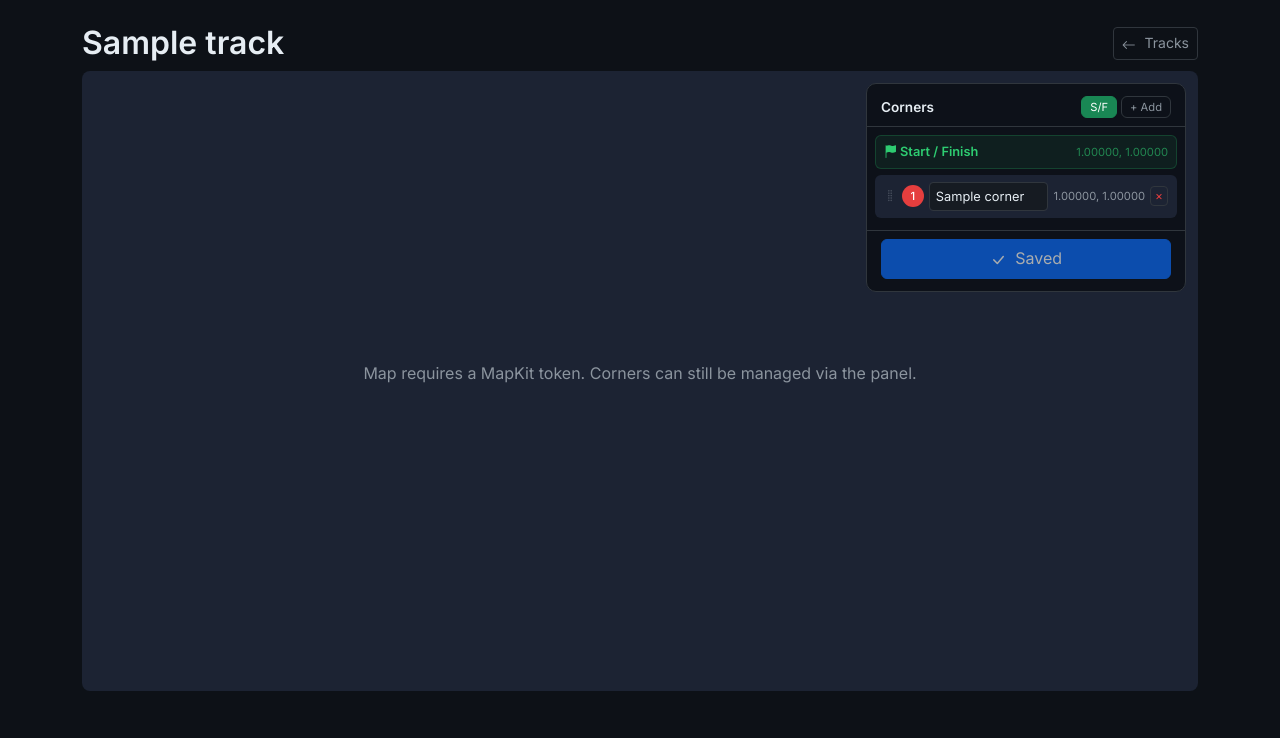
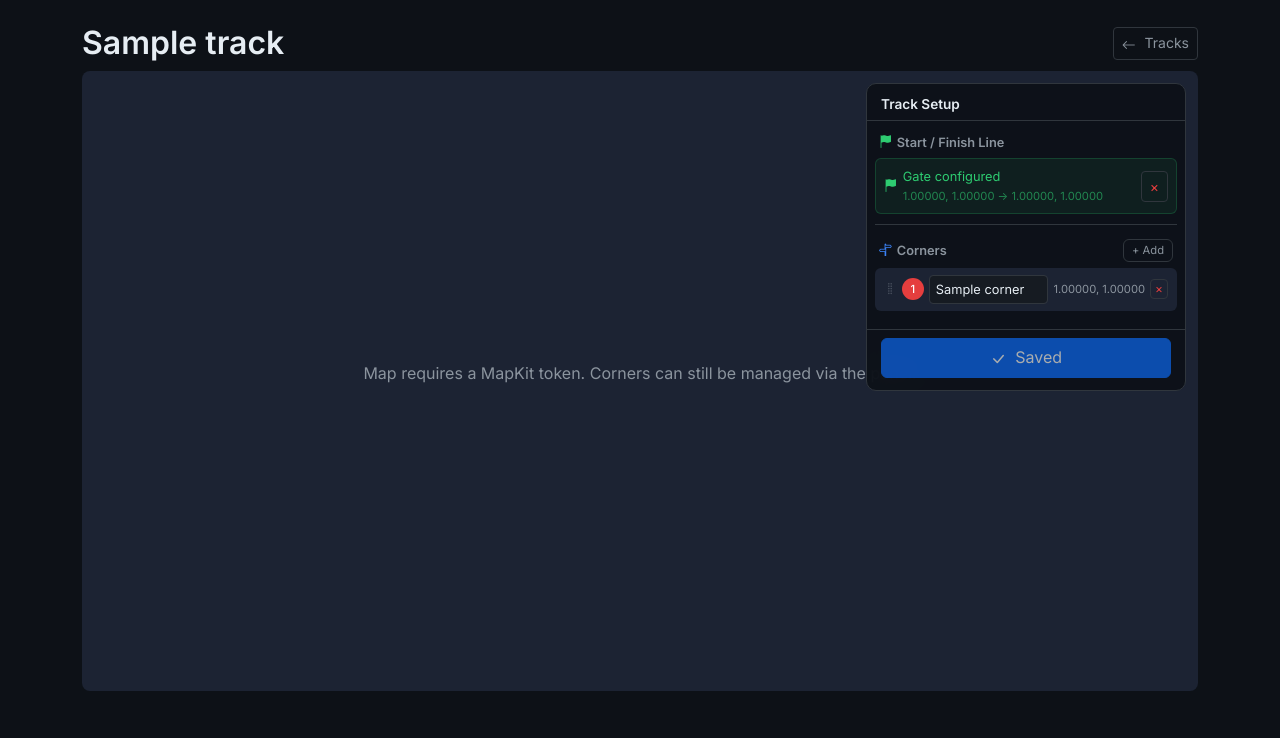
Before and after one commit to apahim/boxbox, a Flask app: page /tracks/sample/edit in a window 1280 px wide. Shown: the part 62-800 px from the top of the page. Run offline with Flask 3, Linux system fonts and the light colour scheme; a user stored in the database is signed in; tables that the repository leaves empty hold one stand-in row (values such as "Sample post"); parts of the project's set-up code (start-up, migrations or seed data) failed here and were passed over; some libraries are stand-ins or nearby versions.

Commit message:
Redesign track editor: separate S/F and corners into distinct sections
Split the track edit panel into two clear sections — Start/Finish Line
and Corners — with proper visual hierarchy, a generic "Save" button
that works for both, and guidance for new tracks. Also fix the S/F gate
data being lost on save due to empty hidden field initialization.

Co-Authored-By: Claude Opus 4.6 <noreply@anthropic.com>

```diff
--- a/app/templates/tracks/edit.html
+++ b/app/templates/tracks/edit.html
@@ -28,12 +28,23 @@
     .corner-panel-body { overflow-y: auto; padding: 8px; flex: 1; min-height: 0; }
     .corner-panel-footer { padding: 8px 14px 12px; border-top: 1px solid var(--bb-border); flex-shrink: 0; }
 
-    /* S/F row in corner list */
-    .sf-row { display: flex; align-items: center; gap: 6px; margin-bottom: 6px; padding: 6px 8px;
+    /* Panel sections */
+    .panel-section { margin-bottom: 10px; }
+    .panel-section-header { display: flex; align-items: center; justify-content: space-between;
+        padding: 4px 4px 6px; font-size: 0.8rem; font-weight: 600; color: var(--bb-text-muted); }
+    .panel-section-header .section-title { display: flex; align-items: center; gap: 5px; }
+    .panel-section-divider { border-top: 1px solid var(--bb-border); margin: 6px 0 10px; }
+
+    /* S/F section */
+    .sf-active { display: flex; align-items: center; gap: 6px; padding: 8px;
         background: rgba(46, 204, 113, 0.08); border: 1px solid rgba(46, 204, 113, 0.2);
         border-radius: 6px; font-size: 0.8rem; color: #2ecc71; }
-    .sf-row .sf-label { font-weight: 600; flex: 1; }
-    .sf-row .corner-coords { color: rgba(46, 204, 113, 0.6); }
+    .sf-active .sf-info { flex: 1; }
+    .sf-active .sf-coords { font-size: 0.7rem; color: rgba(46, 204, 113, 0.6); margin-top: 2px; }
+    .sf-placeholder { padding: 10px; text-align: center; font-size: 0.8rem;
+        color: var(--bb-text-muted); border: 1px dashed var(--bb-border); border-radius: 6px; }
+    .sf-placeholder .btn { margin-top: 6px; }
+    .sf-placeholder .sf-hint { font-size: 0.7rem; margin-top: 4px; color: var(--bb-text-dim); }
 
     /* Corner rows */
     .corner-row { display: flex; align-items: center; gap: 5px; margin-bottom: 4px; padding: 6px 8px;
@@ -79,33 +90,47 @@
         <div id="map-fallback">
             <p>Map requires a MapKit token. Corners can still be managed via the panel.</p>
         </div>
-        <div id="map-empty" style="display:none">Click the map to add your first corner</div>
+        <div id="map-empty" style="display:none">Start by drawing a start/finish line, then add corner trap lines</div>
     </div>
 
     <div class="corner-panel">
         <div class="corner-panel-header">
-            <h6>Corners</h6>
+            <h6>Track Setup</h6>
+        </div>
+        <div class="corner-panel-body">
+            <!-- S/F Section -->
+            <div class="panel-section">
+                <div class="panel-section-header">
+                    <span class="section-title"><i class="bi bi-flag-fill" style="color:#2ecc71"></i> Start / Finish Line</span>
+                </div>
+                <div id="sf-content"></div>
+            </div>
+            <div class="panel-section-divider"></div>
+            <!-- Corners Section -->
+            <div class="panel-section">
+                <div class="panel-section-header">
+                    <span class="section-title"><i class="bi bi-signpost-split" style="color:var(--bb-blue)"></i> Corners</span>
                     <div class="panel-actions">
-                <button type="button" class="btn btn-outline-success" id="sf-toggle-btn" onclick="toggleSfGate()"
-                        title="Toggle start/finish line">S/F</button>
                         <button type="button" class="btn btn-outline-secondary" onclick="addCornerManual()"
                                 title="Add corner">+ Add</button>
                         <button type="button" class="btn btn-outline-danger" id="clear-all-btn" onclick="clearAllCorners()"
                                 title="Remove all corners" style="display:none">&times; Clear</button>
                     </div>
                 </div>
-        <div class="corner-panel-body" id="corner-list"></div>
+                <div id="corners-list-content"></div>
+            </div>
+        </div>
         <div class="corner-panel-footer">
             <form method="POST" id="save-form">
                 <input type="hidden" name="csrf_token" value="{{ csrf_token() }}">
                 <input type="hidden" name="corners_json" id="corners-json" value="">
-                <input type="hidden" name="sf_gate_json" id="sf-gate-json" value="">
+                <input type="hidden" name="sf_gate_json" id="sf-gate-json" value="{{ sf_gate_json }}">
                 <button type="submit" class="btn btn-primary w-100 save-btn" id="save-btn" disabled>
                     <i class="bi bi-check-lg"></i> Saved</button>
             </form>
             {% if session_count > 0 %}
             <div class="reingest-warn" id="reingest-warn" style="display:none">
-                <i class="bi bi-arrow-repeat"></i> Saving will trigger reingestion for {{ session_count }} session{{ 's' if session_count != 1 }}
+                <i class="bi bi-arrow-repeat"></i> Saving will require reingest on sessions to have effect
             </div>
             {% endif %}
         </div>
@@ -136,7 +161,7 @@
         dirty = true;
         var btn = document.getElementById('save-btn');
         btn.disabled = false;
-        btn.innerHTML = 'Save Corners<span class="dirty-dot"></span>';
+        btn.innerHTML = 'Save<span class="dirty-dot"></span>';
         btn.classList.remove('saved', 'error');
         var warn = document.getElementById('reingest-warn');
         if (warn) warn.style.display = '';
@@ -204,40 +229,52 @@
     }
 
     // ── S/F Gate ──
-    function renderSfInList() {
-        // S/F is rendered as part of the corner list
-    }
-
-    window.toggleSfGate = function() {
-        if (sfGate) {
-            sfGate = null;
-        } else {
+    function addSfGate() {
         var offset = 0.00008;
         sfGate = {
             lat1: trackLat + offset, lon1: trackLon - offset,
             lat2: trackLat - offset, lon2: trackLon + offset,
         };
+        document.getElementById('sf-gate-json').value = JSON.stringify(sfGate);
+        markDirty();
+        renderAll();
+        if (map) updateSfOverlay();
     }
-        updateSfButton();
-        document.getElementById('sf-gate-json').value = sfGate ? JSON.stringify(sfGate) : '';
+
+    function removeSfGate() {
+        sfGate = null;
+        document.getElementById('sf-gate-json').value = '';
         markDirty();
-        renderCornerList();
+        renderAll();
         if (map) updateSfOverlay();
-        updateEmptyState();
-    };
+    }
 
-    function updateSfButton() {
-        var btn = document.getElementById('sf-toggle-btn');
+    function renderSfSection() {
+        var container = document.getElementById('sf-content');
         if (sfGate) {
-            btn.textContent = 'S/F';
-            btn.className = 'btn btn-success';
-            btn.title = 'Remove start/finish line';
+            container.innerHTML =
+                '<div class="sf-active">' +
+                    '<i class="bi bi-flag-fill"></i>' +
+                    '<div class="sf-info">' +
+                        '<div>Gate configured</div>' +
+                        '<div class="sf-coords">' + sfGate.lat1.toFixed(5) + ', ' + sfGate.lon1.toFixed(5) +
+                            ' &rarr; ' + sfGate.lat2.toFixed(5) + ', ' + sfGate.lon2.toFixed(5) + '</div>' +
+                    '</div>' +
+                    '<button type="button" class="btn btn-sm btn-outline-danger" onclick="removeSfGate()" title="Remove">&times;</button>' +
+                '</div>';
         } else {
-            btn.textContent = 'S/F';
-            btn.className = 'btn btn-outline-success';
-            btn.title = 'Set start/finish line';
+            container.innerHTML =
+                '<div class="sf-placeholder">' +
+                    '<div>No start/finish line</div>' +
+                    '<button type="button" class="btn btn-sm btn-outline-success" onclick="addSfGate()">' +
+                        '<i class="bi bi-plus-lg"></i> Draw Start/Finish Line</button>' +
+                    '<div class="sf-hint">Required for accurate lap detection</div>' +
+                '</div>';
         }
     }
+
+    window.addSfGate = addSfGate;
+    window.removeSfGate = removeSfGate;
 
     function clearSfOverlay() {
         if (!sfOverlays || !map) return;
@@ -277,13 +314,13 @@
             sfGate.lat1 = e.target.coordinate.latitude;
             sfGate.lon1 = e.target.coordinate.longitude;
             document.getElementById('sf-gate-json').value = JSON.stringify(sfGate);
-            markDirty(); renderCornerList(); updateSfOverlay();
+            markDirty(); renderAll(); updateSfOverlay();
         });
         var ann2 = makeDot(coord2, '#2ecc71', function(e) {
             sfGate.lat2 = e.target.coordinate.latitude;
             sfGate.lon2 = e.target.coordinate.longitude;
             document.getElementById('sf-gate-json').value = JSON.stringify(sfGate);
-            markDirty(); renderCornerList(); updateSfOverlay();
+            markDirty(); renderAll(); updateSfOverlay();
         });
 
         var label = new mapkit.Annotation(midCoord, function() {
@@ -306,18 +343,9 @@
 
     var dragSrcIdx = null;
 
-    function renderCornerList() {
-        var list = document.getElementById('corner-list');
+    function renderCornersContent() {
+        var list = document.getElementById('corners-list-content');
         list.innerHTML = '';
-
-        // S/F row
-        if (sfGate) {
-            var sfRow = document.createElement('div');
-            sfRow.className = 'sf-row';
-            sfRow.innerHTML = '<span class="sf-label"><i class="bi bi-flag-fill"></i> Start / Finish</span>' +
-                '<span class="corner-coords">' + sfGate.lat1.toFixed(5) + ', ' + sfGate.lon1.toFixed(5) + '</span>';
-            list.appendChild(sfRow);
-        }
 
         corners.forEach(function(c, i) {
             var mid = midpoint(c);
@@ -352,9 +380,8 @@
                 if (selectedIdx === i) selectedIdx = -1;
                 else if (selectedIdx > i) selectedIdx--;
                 markDirty();
-                renderCornerList();
+                renderAll();
                 if (map) updateMapOverlays();
-                updateEmptyState();
             });
 
             // Drag reorder
@@ -379,20 +406,28 @@
                 if (selectedIdx === dragSrcIdx) selectedIdx = i;
                 dragSrcIdx = null;
                 markDirty();
-                renderCornerList();
+                renderAll();
                 if (map) updateMapOverlays();
             });
 
             list.appendChild(row);
         });
 
+        if (corners.length === 0) {
+            list.innerHTML = '<div style="padding:8px;text-align:center;font-size:0.8rem;color:var(--bb-text-muted);">Click the map or use + Add to create corners</div>';
+        }
+    }
+
+    function renderAll() {
+        renderSfSection();
+        renderCornersContent();
         document.getElementById('corners-json').value = JSON.stringify(corners);
         updateEmptyState();
     }
 
     function selectCorner(i) {
         selectedIdx = (selectedIdx === i) ? -1 : i;
-        renderCornerList();
+        renderAll();
         if (map) updateMapOverlays();
         // Scroll to selected row
         if (selectedIdx >= 0) {
@@ -418,7 +453,7 @@
             trap_lat2: trackLat - offset, trap_lon2: trackLon + offset,
         });
         markDirty();
-        renderCornerList();
+        renderAll();
         if (map) updateMapOverlays();
         setTimeout(function() { flashCornerRow(corners.length - 1); }, 50);
     };
@@ -428,7 +463,7 @@
         corners = [];
         selectedIdx = -1;
         markDirty();
-        renderCornerList();
+        renderAll();
         if (map) updateMapOverlays();
     };
 
@@ -467,12 +502,12 @@
             var ann1 = makeDot(coord1, dotColor, function(e) {
                 corners[i].trap_lat1 = e.target.coordinate.latitude;
                 corners[i].trap_lon1 = e.target.coordinate.longitude;
-                markDirty(); renderCornerList(); updateMapOverlays();
+                markDirty(); renderAll(); updateMapOverlays();
             });
             var ann2 = makeDot(coord2, dotColor, function(e) {
                 corners[i].trap_lat2 = e.target.coordinate.latitude;
                 corners[i].trap_lon2 = e.target.coordinate.longitude;
-                markDirty(); renderCornerList(); updateMapOverlays();
+                markDirty(); renderAll(); updateMapOverlays();
             });
 
             var labelText = c.name || 'T' + (i + 1);
@@ -542,7 +577,7 @@
                 trap_lat2: coord.latitude - offset, trap_lon2: coord.longitude + offset,
             });
             markDirty();
-            renderCornerList();
+            renderAll();
             updateMapOverlays();
             setTimeout(function() { flashCornerRow(corners.length - 1); }, 50);
         });
@@ -552,9 +587,7 @@
     }
 
     // ── Init ──
-    updateSfButton();
-    renderCornerList();
-    updateEmptyState();
+    renderAll();
 
     if (mapkitToken) {
         MapHelpers.initMapKit(mapkitToken);
--- a/app/tracks/routes.py
+++ b/app/tracks/routes.py
@@ -91,12 +91,18 @@ def edit(slug):
         if sf_json:
             try:
                 sf = json.loads(sf_json)
-                track.sf_lat1 = float(sf['lat1'])
-                track.sf_lon1 = float(sf['lon1'])
-                track.sf_lat2 = float(sf['lat2'])
-                track.sf_lon2 = float(sf['lon2'])
+                if sf:
+                    track.sf_lat1 = float(sf['lat1'])
+                    track.sf_lon1 = float(sf['lon1'])
+                    track.sf_lat2 = float(sf['lat2'])
+                    track.sf_lon2 = float(sf['lon2'])
+                else:
+                    track.sf_lat1 = None
+                    track.sf_lon1 = None
+                    track.sf_lat2 = None
+                    track.sf_lon2 = None
             except (json.JSONDecodeError, KeyError, TypeError, ValueError):
-                pass  # ignore malformed SF gate data
+                pass  # keep existing gate data on malformed input
         else:
             track.sf_lat1 = None
             track.sf_lon1 = None
```
Lines whose indentation alone changed are shown as unchanged.
